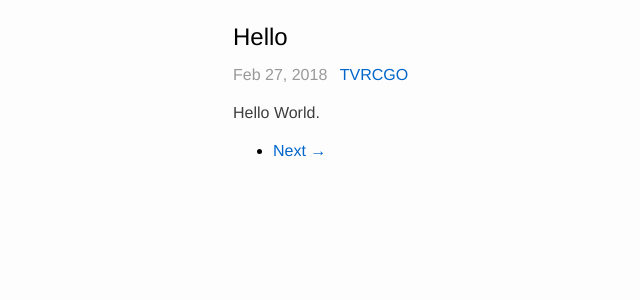
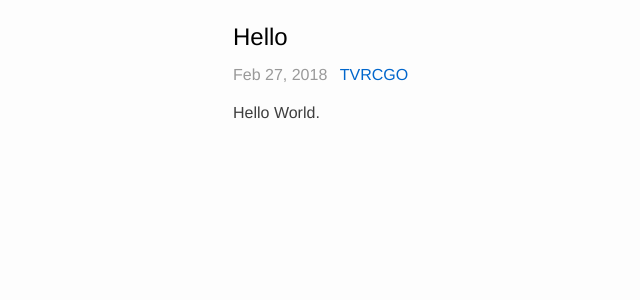
Before and after one commit to tvrcgo/tvrcgo.github.io, a Jekyll site: the page built from _posts/2018-02-27-hello.md, in a window 1280 px wide. Shown: the top 300 px of the page, without its empty margins (72-712 px from the left). Built offline with Jekyll 4.4.1, drawn with Linux system fonts in a browser that asks for light colours.

Commit message:
update style.

```diff
--- a/_includes/footer.html
+++ b/_includes/footer.html
@@ -1,4 +1,4 @@
 
-<footer>
+<footer class='footer'>
 
 </footer>
--- a/_layouts/post.html
+++ b/_layouts/post.html
@@ -9,13 +9,14 @@ layout: default
 		<span class="post-meta">{{ page.date | date: "%b %-d, %Y" }} <a href="{{ site.url }}" class='post-agent'>{{ site.title }}</a></span>
 	</header>
 
-	<article>
-		<div class="post-content">
-			{{ content }}
-		</div>
-		<ul class="post-pagination">
+	<article class="post-content">
+		{{ content }}
+	</article>
+
+	<div class="post-pagination">
+		<ul>
 			{% if page.previous.url %}
-			<li class="previous">
+			<li class="prev">
 				<a href="{{ page.previous.url | prepend: site.baseurl | replace: '//', '/' }}" data-toggle="tooltip" data-placement="top" title="{{page.previous.title}}">&larr; Prev</a>
 			</li>
 			{% endif %}
@@ -25,6 +26,6 @@ layout: default
 			</li>
 			{% endif %}
 		</ul>
-	</article>
+	</div>
 
 </div>
--- a/css/main.scss
+++ b/css/main.scss
@@ -34,9 +34,14 @@ p {
   }
 
   &.post {
+
     .post-title {
       font-size: 24px;
       margin: 0 0 15px 0;
+    }
+
+    .post-pagination {
+      margin: 40px 0;
     }
   }
 
@@ -51,4 +56,8 @@ p {
   .post-summary {
     color: #777;
   }
+
+  .post-pagination {
+    display: none;
+  }
 }
```
Also changed, not shown: img/home-bg-o.jpg (deleted), img/post-bg-2015.jpg (deleted), img/post-bg-js-module.jpg (deleted), img/post-bg-js-version.jpg (deleted).
